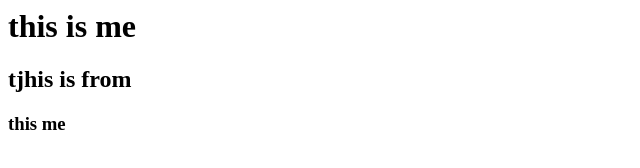
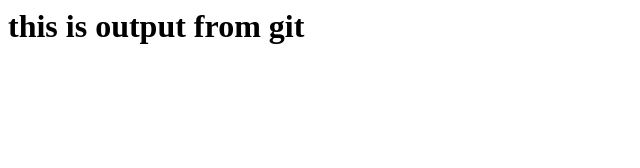
Before and after one commit to yashwanthtu10/free_job, a plain HTML site: page index.html in a window 1280 px wide. Shown: the whole page, without its empty margins (0-640 px from the left). Drawn offline with Linux system fonts and the light colour scheme.

Commit message:
Update index.html

```diff
--- a/index.html
+++ b/index.html
@@ -1,3 +1 @@
-<h1>this is me </h1>
-<h2>tjhis is from </h2>
-<h3>this me </h3>
+<h1>this is output from git</h1>
```
